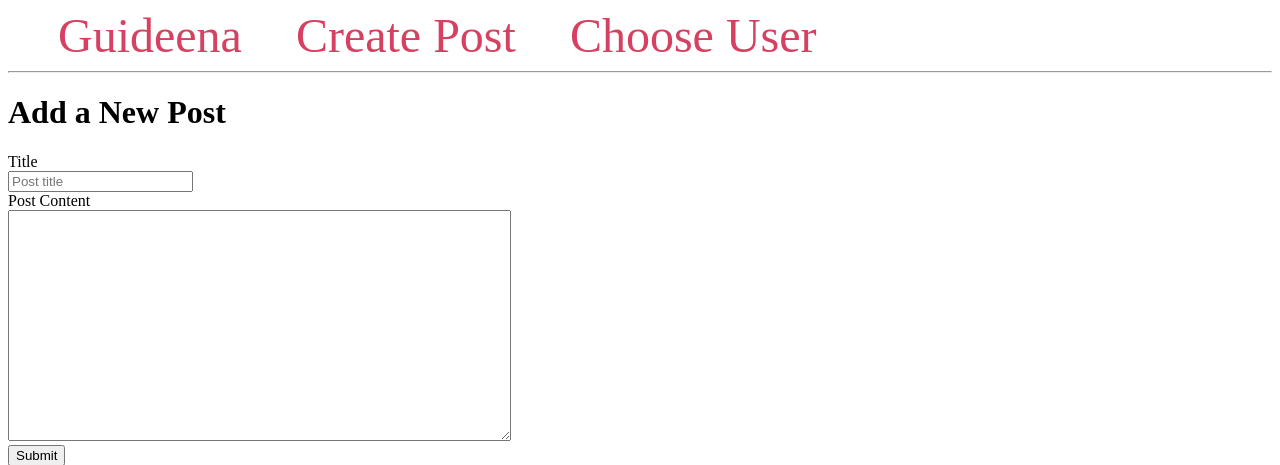
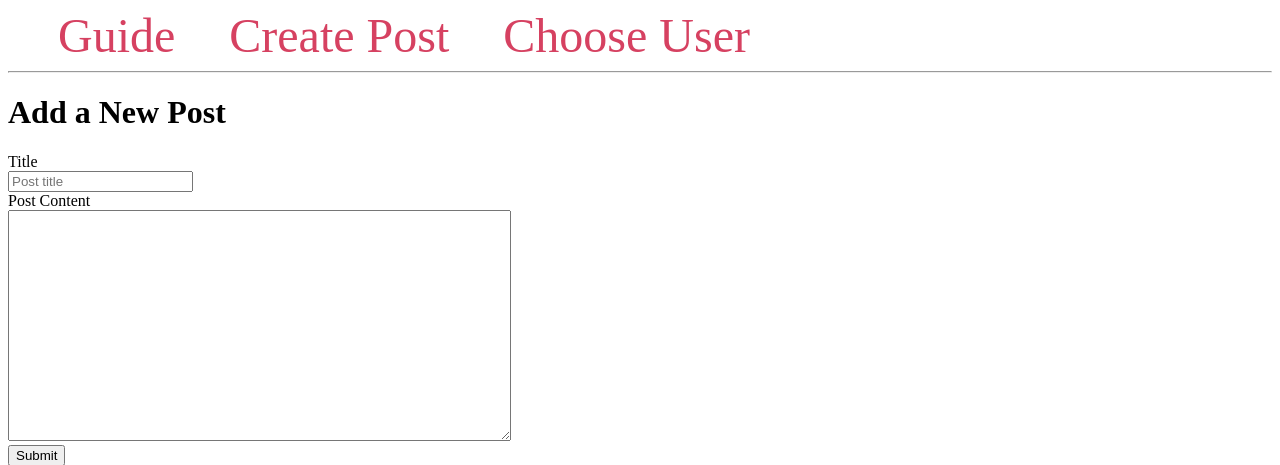
Before and after one commit to olindkri/SE-G3, a Flask app: page /create/ in a window 1280 px wide. Shown: the top 465 px of the page. Run offline with Flask 3, Linux system fonts and the light colour scheme.

Commit message:
Small changes in base.html

```diff
--- a/templates/base.html
+++ b/templates/base.html
@@ -2,7 +2,7 @@
 <html lang="en">
 <head>
     <meta charset="UTF-8">
-    <title>{% block title %} {% endblock %}- Guideena</title>
+    <title>{% block title %} {% endblock %}- Guide</title>
     <style>
         .post {
             padding: 10px;
@@ -28,7 +28,7 @@
 </head>
 <body>
 <nav>
-    <a href="{{ url_for('index') }}">Guideena</a>
+    <a href="{{ url_for('index') }}">Guide</a>
     <a href="{{ url_for('create') }}">Create Post</a>
     <a href="{{ url_for('user') }}">Choose User</a>
 </nav>
```
